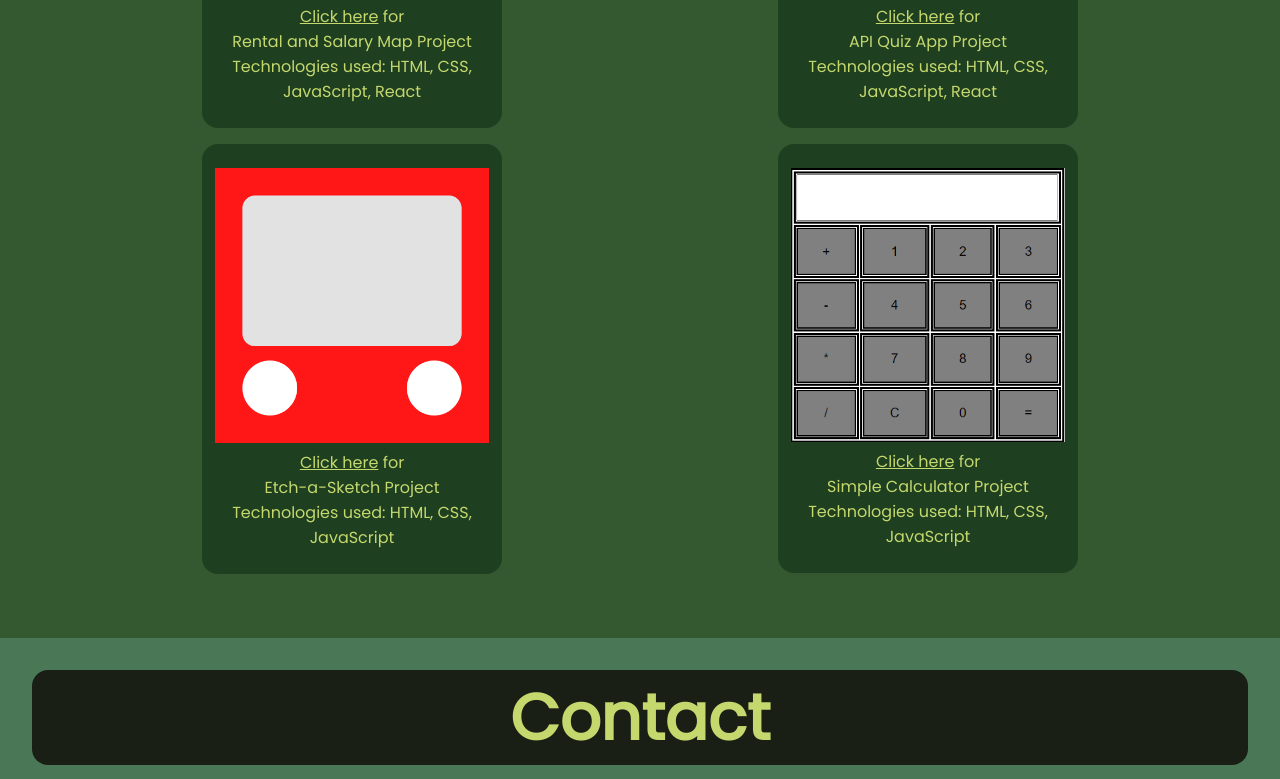
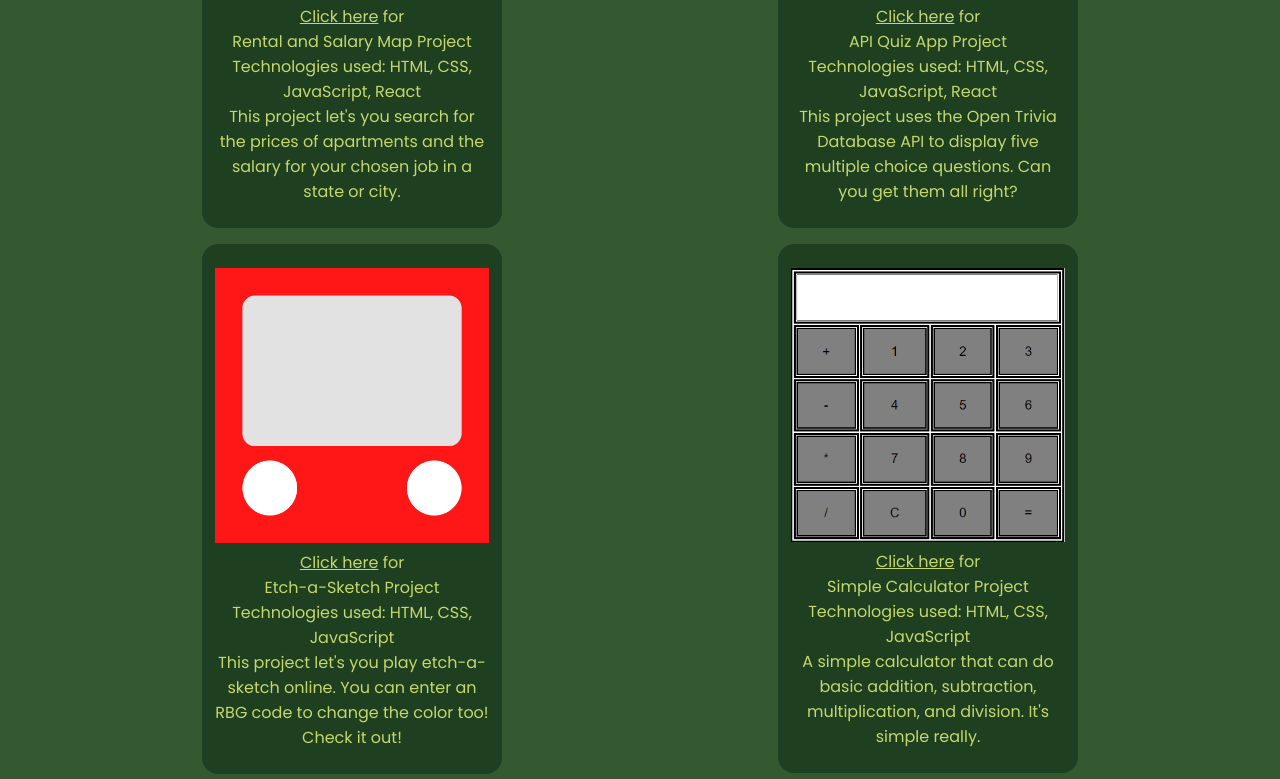
Before and after one commit to AD-W99/personal-portfolio, a website: page index.html in a window 1280 px wide. Shown: the part 2481-3260 px from the top of the page. Drawn offline with Linux system fonts and the light colour scheme.

Commit message:
Added explanations to projects

```diff
--- a/index.html
+++ b/index.html
@@ -85,12 +85,14 @@
                     <p><a class="project-link" href="https://ad-w99-rental-and-salary-map.netlify.app/" target="_blank">Click here</a> for</p>
                     <p>Rental and Salary Map Project</p>
                     <p>Technologies used: HTML, CSS, JavaScript, React</p>
+                    <p>This project let's you search for the prices of apartments and the salary for your chosen job in a state or city.</p>
                 </div>
                 <div>
                     <img src="./images/etch-a-sketch.png" alt="Etch-a-Sketch project">
                     <p><a class="project-link" href="https://ad-w99.github.io/Project-etch-a-sketch/" target="_blank">Click here</a> for</p>
                     <p>Etch-a-Sketch Project</p>
                     <p>Technologies used: HTML, CSS, JavaScript</p>
+                    <p>This project let's you play etch-a-sketch online. You can enter an RBG code to change the color too! Check it out!</p>
                 </div>
             </div>
             <div class="projects-column2">
@@ -99,12 +101,14 @@
                     <p><a class="project-link" href="https://ad-w99-scrimba-quiz-app.netlify.app/" target="_blank">Click here</a> for</p>
                     <p>API Quiz App Project</p>
                     <p>Technologies used: HTML, CSS, JavaScript, React</p>
+                    <p>This project uses the Open Trivia Database API to display five multiple choice questions. Can you get them all right?</p>
                 </div>
                 <div>
                     <img src="./images/calculator.png" alt="Calculator project">
                     <p><a class="project-link" href="https://ad-w99.github.io/Project-calculator/" target="_blank">Click here</a> for</p>
                     <p>Simple Calculator Project</p>
                     <p>Technologies used: HTML, CSS, JavaScript</p>
+                    <p>A simple calculator that can do basic addition, subtraction, multiplication, and division. It's simple really.</p>
                 </div>
             </div>
         </section>
```
